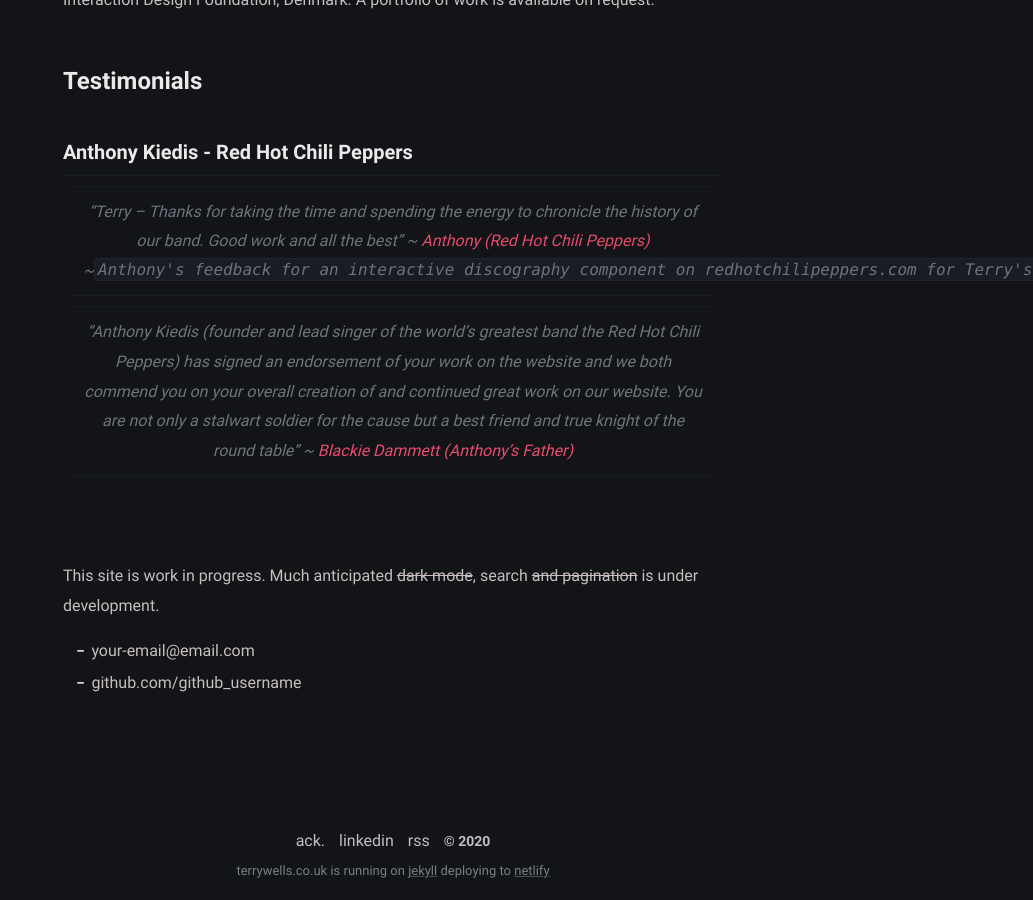
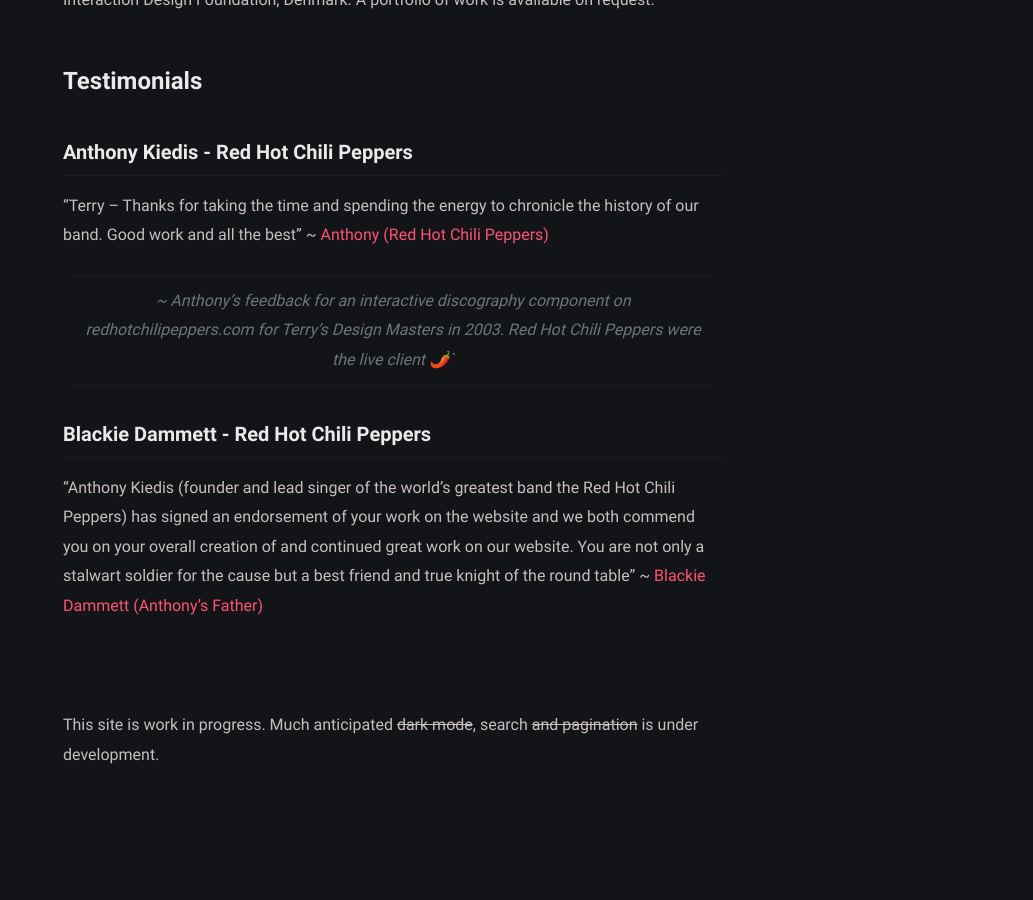
Before and after one commit to wristtattoo/jekyll-klise, a Jekyll site: the page built from about.md, in a window 1280 px wide and 900 px high, scrolled down 876 px. Shown: the whole window, without its empty margins (247-1280 px from the left). Built offline with Jekyll 4.4.1, drawn with Linux system fonts in a browser that asks for light colours; a script that is not in the unit is left out.

Commit message:
Jekyll Favicon
Favicons, about and CMS amends

```diff
--- a/about.md
+++ b/about.md
@@ -23,14 +23,12 @@
 # Testimonials
 
 ### Anthony Kiedis - Red Hot Chili Peppers
+"Terry – Thanks for taking the time and spending the energy to chronicle the history of our band. Good work and all the best" ~ <a href="https://blackiedammett.com/" title="Anthony" alt="Anthony">Anthony (Red Hot Chili Peppers)</a>
+> ~ Anthony's feedback for an interactive discography component on redhotchilipeppers.com for Terry's Design Masters in 2003. Red Hot Chili Peppers were the live client 🌶️`
 
-> "Terry – Thanks for taking the time and spending the energy to chronicle the history of our band. Good work and all the best" ~ <a href="https://blackiedammett.com/" title="Anthony" alt="Anthony">Anthony (Red Hot Chili Peppers)</a> ~`Anthony's feedback for an interactive discography component on redhotchilipeppers.com for Terry's Design Masters in 2003. Red Hot Chili Peppers were the live client 🌶️`
-
-> “Anthony Kiedis (founder and lead singer of the world’s greatest band the Red Hot Chili Peppers) has signed an endorsement of your work on the website and we both commend you on your overall creation of and continued great work on our website. You are not only a stalwart soldier for the cause but a best friend and true knight of the round table” ~ <a href="https://blackiedammett.com/" title="Link to Lords of the Sunset Strip" alt="Link to Lords of the Sunset Strip">Blackie Dammett (Anthony’s Father)</a>
+### Blackie Dammett - Red Hot Chili Peppers
+“Anthony Kiedis (founder and lead singer of the world’s greatest band the Red Hot Chili Peppers) has signed an endorsement of your work on the website and we both commend you on your overall creation of and continued great work on our website. You are not only a stalwart soldier for the cause but a best friend and true knight of the round table” ~ <a href="https://blackiedammett.com/" title="Link to Lords of the Sunset Strip" alt="Link to Lords of the Sunset Strip">Blackie Dammett (Anthony’s Father)</a>
 
 <br>
 
 This site is work in progress. Much anticipated ~~dark mode~~, search ~~and pagination~~ is under development.
-
-- {{ site.author.email }}
-- github.com/{{ site.author.github }}
```
Also changed, not shown: _posts/2020-10-30-Issue 234.md (deleted, +0 -28 lines), _posts/2020-11-02-issue-233-23-october-2020-typography-psychology-fonts-illustration.md (deleted, +0 -16 lines), _posts/issue-234.png (deleted), assets/favicons/android-chrome-192x192.png, assets/favicons/android-chrome-384x384.png, assets/favicons/apple-touch-icon.png, assets/favicons/favicon-16x16.png, assets/favicons/favicon-32x32.png, assets/favicons/favicon.ico, assets/favicons/mstile-150x150.png, assets/favicons/safari-pinned-tab.svg.
